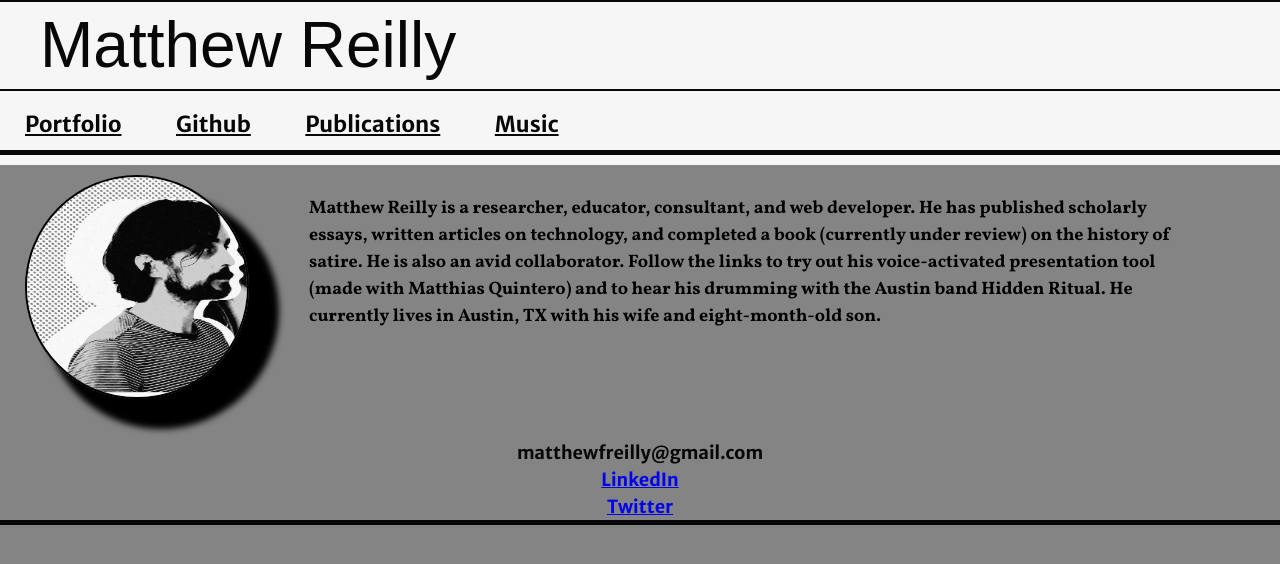
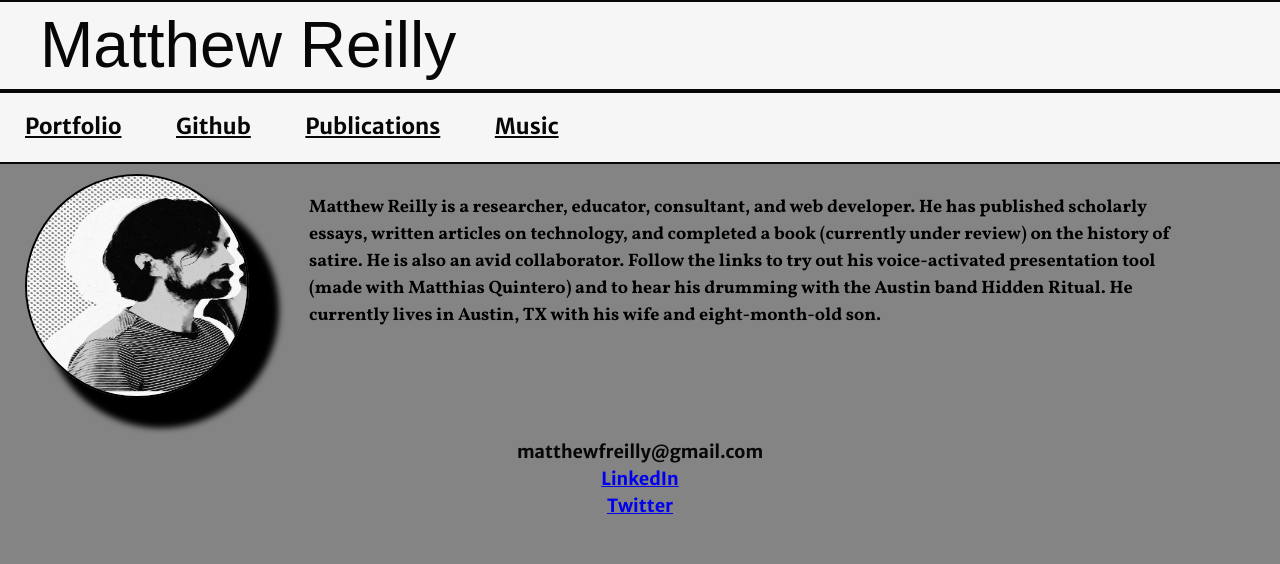
Before and after one commit to MartinScriblerus/MartinScriblerus.github.io, a website: page index.html in a window 1280 px wide. Drawn offline with nearby package versions, Linux system fonts and the light colour scheme; a web font is replaced by a local one.

Commit message:
fixed bottom row

```diff
--- a/index.html
+++ b/index.html
@@ -70,7 +70,6 @@ Body of Page / Header
 
 
 
-    </div>
 
 
       <!--
@@ -93,7 +92,7 @@ Image & Bio Text
             He is also an avid collaborator. Follow the links to try out his voice-activated presentation tool (made with Matthias Quintero) and to hear his drumming with the Austin band Hidden Ritual. He currently lives in Austin, TX with his wife and eight-month-old son.   </p>
 
           </div>
-
+       </div>
 
 
  <!--
@@ -117,14 +116,15 @@ A-Frame Styling
 
 </div>
                -->
-
-                  <div class="large-12 medium-12 small-12">
+                  <div class="row"; style="border-top:2px solid #070707;">
+                  <div class="large-12 medium-12 small-12" style="border-top:2px solid #070707; margin-top: 30px;margin-bottom:30px;">
                     <footer>
                   <h3 style="color:#070707; text-align: center;">matthewfreilly@gmail.com</h3>
                   <a href="https://www.linkedin.com/in/matthew-reilly-91b316142/"><h3 style="text-align: center">LinkedIn</h3></a>
                   <a href="https://twitter.com/A00PE"><h3 style="text-align: center">Twitter</h3></a>
                 </footer>
                 </div>
+              </div>
 
 
 <div class="clearfix visible-xs-block"></div>
--- a/reillybiostyle.css
+++ b/reillybiostyle.css
@@ -33,7 +33,7 @@ body {
 }
 .header-text {
   border-top: 2px solid #070707;
-  border-bottom: px solid #070707;
+  border-bottom: 2px solid #070707;
   width: 100%;
   padding-top:10px;
   padding-bottom: 10px;
@@ -41,8 +41,10 @@ body {
   background-color:  #F6F6F6;
 }
 .footer {
+  margin-top: 100px;
+  border-top:2px solid #070707;
   background-color: #070707;
-  width:33%
+  width:33%;
   color:#f6f6f6;
   text-align: center;
 }
@@ -52,7 +54,7 @@ body {
   color: #070707;
   padding-top: 10px;
   padding-bottom: 10px;
-  border-bottom: 5px solid #070707;
+
 
 }
 .nav-link{
```
